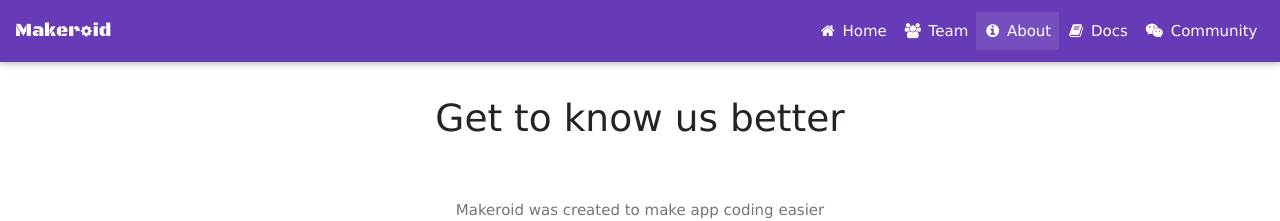
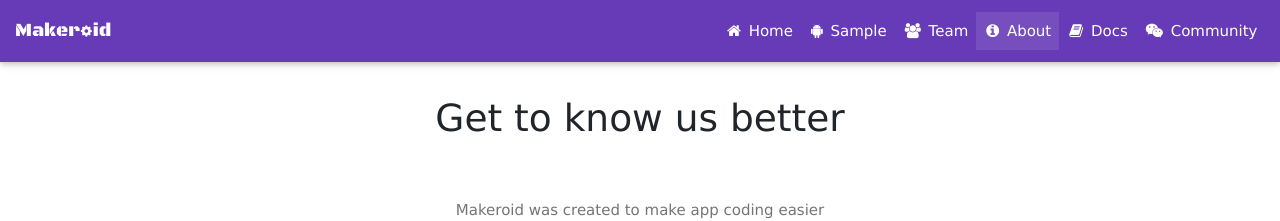
Before and after one commit to Kodular/kodular.github.io, a Jekyll site: the page built from about.html, in a window 1280 px wide. Shown: the top 221 px of the page. Built offline with Jekyll 4.4.1, drawn with Linux system fonts in a browser that asks for light colours; nearby versions of some CDN libraries.

Commit message:
Update nav.yml

```diff
--- a/_data/nav.yml
+++ b/_data/nav.yml
@@ -1,6 +1,10 @@
 - title: "Home"
   href: "/"
   icon: "home"
+
+- title: "Sample"
+  href: "/demo"
+  icon: "android"
 
 - title: "Team"
   href: "/team"
```
